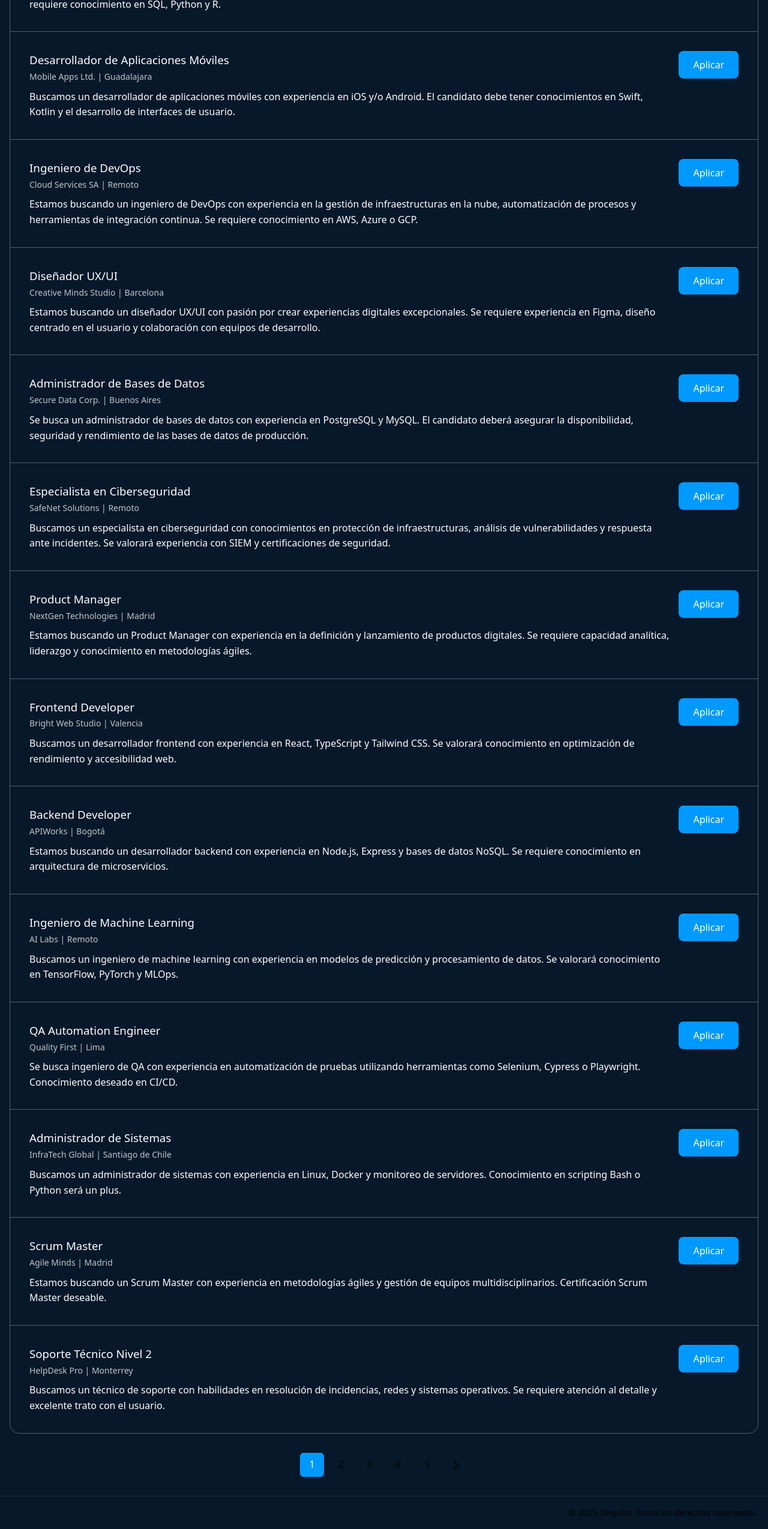
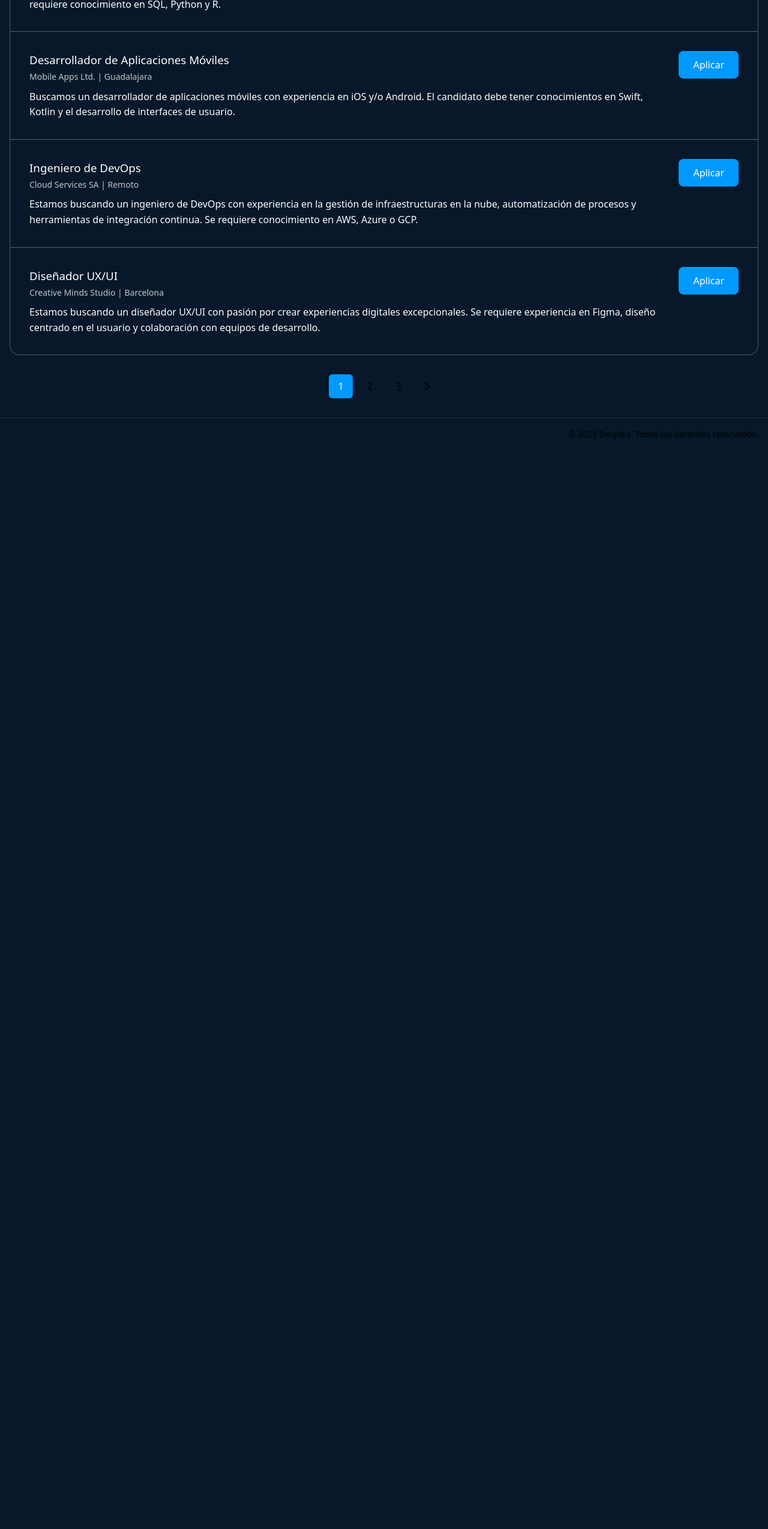
Before and after one commit to T32la/jsbootcamp, a React (Vite) app in the folder 03-react-vite/: page / in a window 1280 px wide. Shown: the part 958-3507 px from the top of the page at 60% size. After the commit the page ends 1710 px from the top, so only its background shows below. Built offline with nearby package versions, Linux system fonts and the light colour scheme.

Commit message:
pagination end

```diff
--- a/03-react-vite/src/App.jsx
+++ b/03-react-vite/src/App.jsx
@@ -4,10 +4,19 @@
 import { JobListings } from "./components/JobListings.jsx";
 import { Pagination } from "./components/Pagination.jsx";
 import { Footer } from "./components/Footer.jsx";
+import jobsData from "../src/components/data.json";
+
+const RESULTS_PER_PAGE = 5;
 
 function App() {
   const [currentPage, setCurrentPage] = useState(1);
-  const totalPages = 5;
+  const totalPages = Math.ceil(jobsData.length / RESULTS_PER_PAGE);
+
+  const pagedResult = jobsData.slice(
+    (currentPage - 1) * RESULTS_PER_PAGE,
+    currentPage * RESULTS_PER_PAGE,
+  );
+
   const handlePageChange = (page) => {
     console.log("Cambiando a la pagina: ", page);
     setCurrentPage(page);
@@ -20,7 +29,7 @@
         <SearchFormSection />
 
         <section>
-          <JobListings />
+          <JobListings jobs={pagedResult} />
           <Pagination
             currentPage={currentPage}
             totalPages={totalPages}
--- a/03-react-vite/src/components/JobListings.jsx
+++ b/03-react-vite/src/components/JobListings.jsx
@@ -1,12 +1,11 @@
-import jobsData from "./data.json";
 import { JobCard } from "./JobCard";
-export function JobListings() {
+export function JobListings({ jobs }) {
   return (
     <>
       <div className="resultado-info" id="resultadoInfo"></div>
       <h2>Resultados de Busqueda</h2>
       <div className="jobs-listings">
-        {jobsData.map((job) => (
+        {jobs.map((job) => (
           <JobCard key={job.id} job={job} />
         ))}
       </div>
--- a/03-react-vite/src/components/Pagination.jsx
+++ b/03-react-vite/src/components/Pagination.jsx
@@ -1,5 +1,4 @@
 export function Pagination({ currentPage = 1, totalPages = 10, onPageChange }) {
-  console.log("Render pagination");
   // generar un array de paginas a mostrar
   const pages = Array.from({ length: totalPages }, (_, i) => i + 1);
 
```
